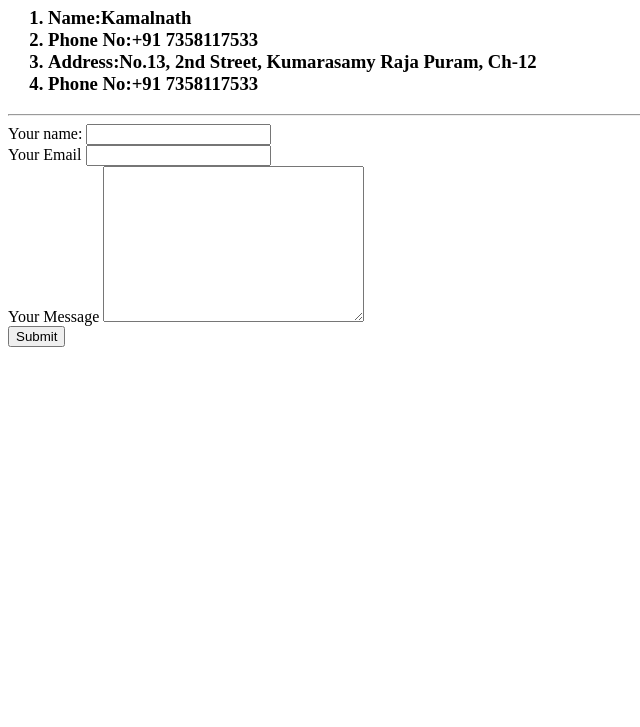
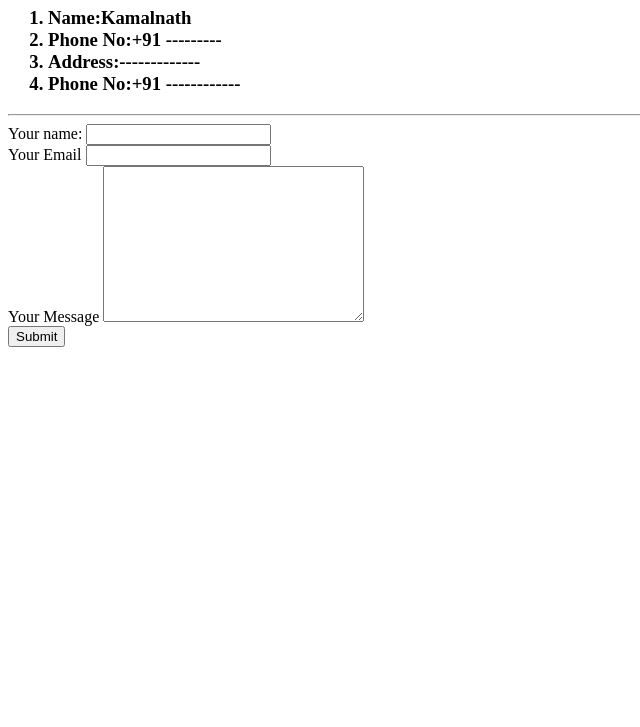
Before and after one commit to Kamalzoro/CV, a plain HTML site: page contact.html in a window 1280 px wide. Shown: the part 73-800 px from the top of the page, without its empty margins (0-640 px from the left). Drawn offline with Linux system fonts and the light colour scheme.

Commit message:
Update contact.html

```diff
--- a/contact.html
+++ b/contact.html
@@ -10,9 +10,9 @@
     <ol>
         <h3>
         <li>Name:Kamalnath</li>
-        <li>Phone No:+91 7358117533</li>
-        <li>Address:No.13, 2nd Street, Kumarasamy Raja Puram, Ch-12</li>
-        <li>Phone No:+91 7358117533</li>
+        <li>Phone No:+91 ---------</li>
+        <li>Address:-------------</li>
+        <li>Phone No:+91 ------------</li>
     </h3>
     </ol>
     <hr>
```
